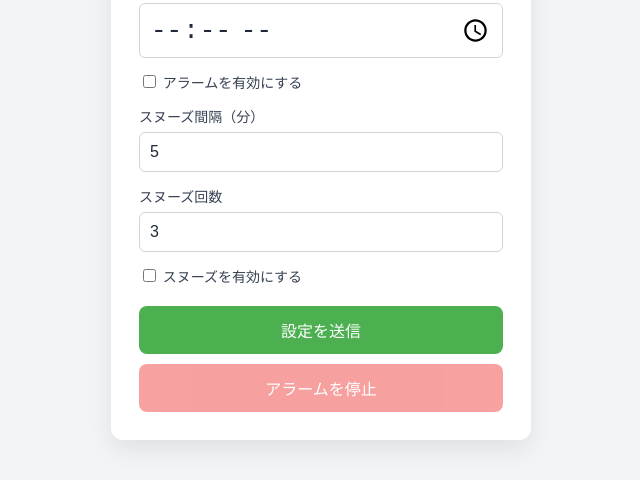
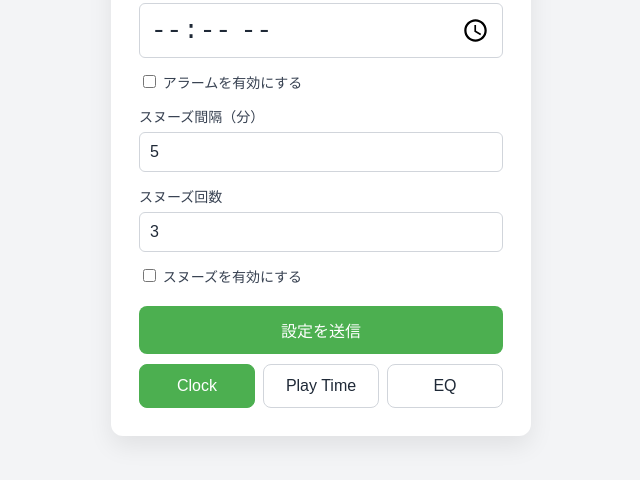
Before and after one commit to kakita7215/PASMO_PJ_STDY, a website: page public/index.html in a window 1280 px wide. Shown: the part 346-826 px from the top of the page, without its empty margins (319-959 px from the left). Drawn offline with Linux system fonts and the light colour scheme.

Commit message:
Update index.html

```diff
--- a/public/index.html
+++ b/public/index.html
@@ -127,6 +127,26 @@ button:disabled {
   cursor: not-allowed;
 }
 
+/* ========= Display mode buttons ========= */
+.mode-buttons {
+  display: flex;
+  gap: 8px;
+  margin-top: 10px;
+}
+
+.mode-buttons button {
+  margin-top: 0;
+  background: transparent;
+  color: var(--text);
+  border: 1px solid var(--border);
+}
+
+.mode-buttons button.active {
+  background: var(--accent);
+  color: #fff;
+  border-color: var(--accent);
+}
+
 /* ========= テーマ切替UI ========= */
 .theme {
   margin-bottom: 12px;
@@ -188,7 +208,11 @@ function setTheme(mode) {
     </label>
 
     <button onclick="sendAlarm()">設定を送信</button>
-    <button id="stopButton" onclick="stopAlarm()" style="background: #ef4444; margin-top: 10px;" disabled>アラームを停止</button>
+    <div class="mode-buttons" aria-label="Display mode">
+      <button id="modeClock" class="active" onclick="setDisplayMode('clock')">Clock</button>
+      <button id="modePlayTime" onclick="setDisplayMode('play_time')">Play Time</button>
+      <button id="modeEq" onclick="setDisplayMode('eq')">EQ</button>
+    </div>
   </div>
 
 </div>
```
